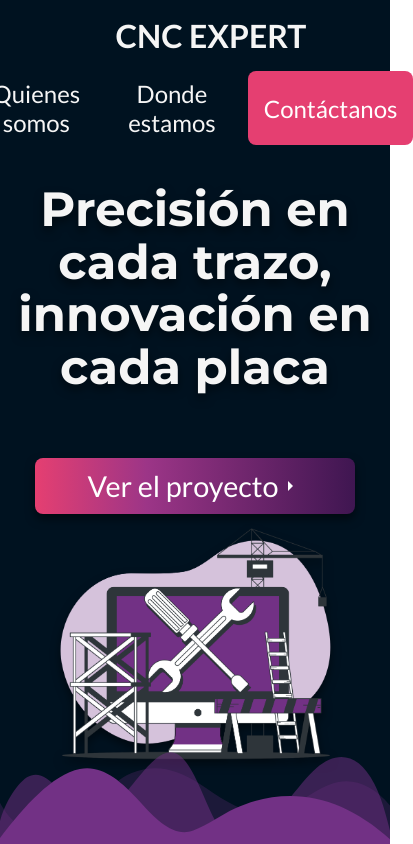
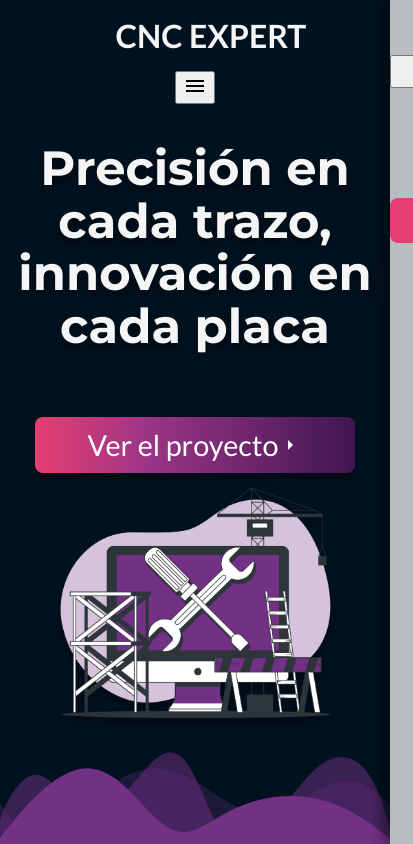
Before and after one commit to Argiiasd/CNC_Expert_Landing_Page, a Next.js app: page / in a window 390 px wide. Shown: the top 844 px of the page, 413 px wide, since content can reach past the window. Built offline with nearby package versions, Linux system fonts and the light colour scheme.

Commit message:
intentando solucionar error de responsive

```diff
--- a/app/ui/about/about.module.css
+++ b/app/ui/about/about.module.css
@@ -9,7 +9,6 @@
 }
 
 .generalContainer {
-    /* background-color: red; */
     height: 100%;
     max-width: 1920px;
     width: 100%;
--- a/app/ui/presentation.jsx/presentation.jsx
+++ b/app/ui/presentation.jsx/presentation.jsx
@@ -1,21 +1,42 @@
 import React from 'react';
 import Image from 'next/image';
 import ArrowRightIcon from '@mui/icons-material/ArrowRight';
+import MenuIcon from '@mui/icons-material/Menu';
+import CloseIcon from '@mui/icons-material/Close';
 import vector from '../../../public/Maintenance-bro.png'
 import styles from './presentation.module.css'
 
 export default function Presentation() {
+    const openSideNav = () => {
+        const sideNav = document.querySelector('.presentationSideNav');
+        sideNav.style.transform = 'translateX(0)';
+    }
+    const closeSideNav = () => {
+        const sideNav = document.querySelector('.presentationSideNav');
+        sideNav.style.transform = 'translateX(-100%)';
+    }
+
     return (
         <div className={styles.presentationContainer}>
             <div className={styles.generalContainer}>
-                <div className={styles.presentationNav}>
+                <nav className={styles.presentationNav}>
                     <h2 className={styles.title}>CNC EXPERT</h2>
                     <div className={styles.buttonsContainer}>
                         <button className={styles.button + ' ' + styles.secondaryButton}>Quienes somos</button>
                         <button className={styles.button + ' ' + styles.secondaryButton}>Donde estamos</button>
                         <button className={styles.button + ' ' + styles.contactButton}>Contáctanos</button>
+                        <button><span className={styles.icon}><MenuIcon /></span></button>
                     </div>
-                </div>
+                </nav>
+                <nav className={styles.presentationSideNav}>
+                    <h2 className={styles.titleSide}>CNC EXPERT</h2>
+                    <div className={styles.buttonsContainerSide}>
+                    <button><span className={styles.icon}><CloseIcon /></span></button>
+                        <button className={styles.buttonSide + ' ' + styles.secondaryButton}>Quienes somos</button>
+                        <button className={styles.buttonSide + ' ' + styles.secondaryButton}>Donde estamos</button>
+                        <button className={styles.buttonSide + ' ' + styles.contactButton}>Contáctanos</button>
+                    </div>
+                </nav>
                 <div className={styles.presentationContent}>
                     <div className={styles.gridText}>
                         <h1 className={styles.title2}>Precisión en cada trazo, <span className={styles.span}>innovación</span> en cada placa</h1>
--- a/app/ui/presentation.jsx/presentation.module.css
+++ b/app/ui/presentation.jsx/presentation.module.css
@@ -48,13 +48,14 @@
     align-items: center;
     height: 100vh;
     background-color: #001220;
+    position: relative;
 }
 
 .generalContainer {
     max-width: 1920px;
     width: 100%;
     height: 100%;
-    position: relative;
+    /* position: relative; */
 }
 
 .presentationNav {
@@ -65,6 +66,38 @@
     padding-top: 1rem;
     width: 100%;
     animation: navAnimation 2s ease 1 forwards;
+}
+
+.presentationSideNav {
+    transform: translateX(100%);
+    position: fixed;
+    top: 0;
+    right: 0;
+    height: 100vh;
+    z-index: 999;
+    width: 250px;
+    background-color: #00122047;
+    box-shadow: -10px 0 10px rgba(0,0,0,0.3);
+    display: flex;
+    flex-direction: column;
+    color: white;
+    justify-content: flex-start;
+    align-items: center;
+    backdrop-filter: blur(10px);
+}
+
+.titleSide {
+    font-size: 2rem;
+    font-family: 'Lato', sans-serif;
+
+}
+
+.buttonsContainerSide {
+    display: flex;
+    flex-direction: column;
+    gap: 1rem;
+    padding: 1rem;
+    width: 100%;
 }
 
 .title {
@@ -85,6 +118,34 @@
     border: none;
     font-size: 1.5rem;
     font-family: 'Lato', sans-serif;
+}
+
+.buttonSide {
+    background: none;
+    color: #F5F5F5;
+    border: none;
+    font-size: 1.5rem;
+    font-family: 'Lato', sans-serif;
+}
+
+.buttonSide.contactButton {
+    padding: 0.5rem 1rem;
+    border-radius: 0.5rem;
+    background-color: #e53f71;
+    color: white;
+    transition: 0.5s ease;
+}
+
+.buttonSide.contactButton:hover {
+    translate: 0 -5px;
+}
+
+.buttonSide:hover {
+    cursor: pointer;
+}
+
+.buttonSide.secondaryButton:hover {
+    text-decoration: underline;
 }
 
 .button.secondaryButton:hover {
@@ -199,7 +260,7 @@
     fill: #723185;
 }
 
-@media screen and (max-width: 1024px) {
+@media screen and (max-width: 768px) {
     .presentationContent {
         grid-template-columns: 1fr;
         height: 70%;
@@ -231,10 +292,10 @@
     }
     .button {
         font-size: 1.5rem;
+        display: none;
     }
     .button.contactButton {
-        padding: 0.5rem 1rem;
-        border-radius: 0.5rem;
+        margin-right: 0;
     }
     .button.secondaryButton {
         padding: 0.5rem 1rem;
```
